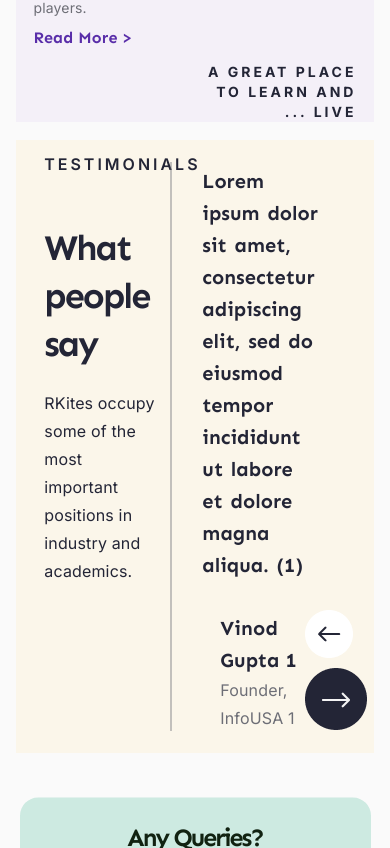
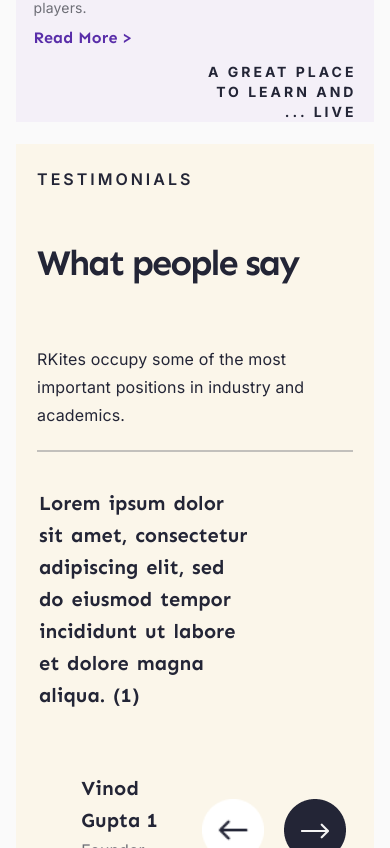
Before and after one commit to rkhall-iitkgp/Website-Frontend, a React (Create React App) app: page / in a window 390 px wide. Shown: the part 2456-3304 px from the top of the page. Built offline with nearby package versions, Linux system fonts and the light colour scheme; a web font is replaced by a local one.

Commit message:
Update style.css
Testimonials Updated

```diff
--- a/src/components/Testimonials/css/style.css
+++ b/src/components/Testimonials/css/style.css
@@ -12,7 +12,7 @@
 .leftSide{
     margin: 8%;
     margin-top: 0;
-    padding-top: 4%;
+    padding-top: 25px;
     margin-bottom: -4%;
 
     width: 32%;
@@ -23,6 +23,8 @@
     width: 50%;
 }
 
+
+
 .leftSide .title{
     font-family: 'Inter';
     font-style: normal;
@@ -32,6 +34,7 @@
     /* identical to box height, or 125% */
     letter-spacing: 3px;
     text-transform: uppercase;
+    text-align: left;
 
     /* Black */
     color: #232536;
@@ -135,12 +138,14 @@
 
 .rightLower .person{
     width: 280px;
+    padding: 10px;
 }
 
 .rightLower .buttons{
     align-content: right;
     align-items: right;
     float: right;
+    display: flex;
 }
 
 .rightLower .buttons:hover{
@@ -148,8 +153,9 @@
 }
 
 .rightLower .buttons .back{
-    margin-bottom: 5px;
     margin-right: 20px;
+    object-fit: cover;
+    width: 62px;
 }
 
 .person .name, .heading, .person .company {
@@ -166,3 +172,25 @@
         opacity: 1
     }
 }
+
+@media screen and (max-width: 600px){
+    .testimonials{
+        display: block;
+    }
+
+
+    .leftSide{
+        width: 90%;
+        margin: 6%;
+    }
+
+    .rightSide{
+        margin: 2%;
+        width: 90%;
+    }
+
+    .buttons{
+        display: flex;
+        margin-bottom: 2%;
+    }
+}
```
